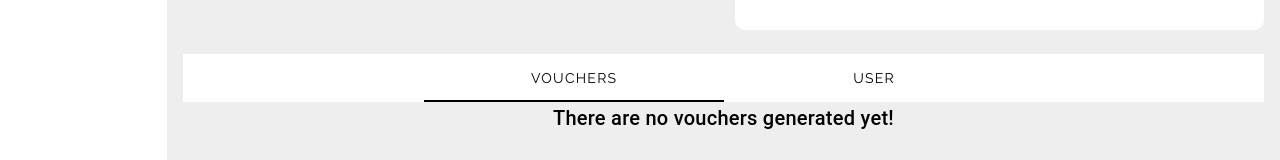
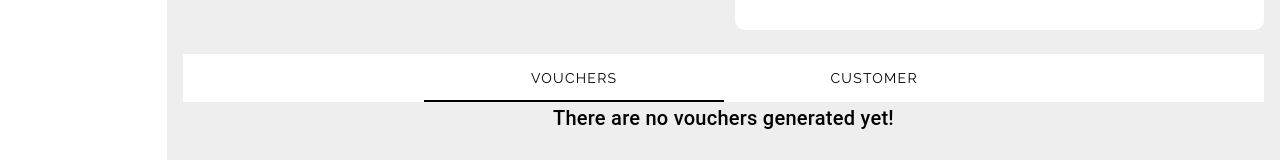
Before and after one commit to Fahmisutansyah/youClaim, a Vue app in the folder client/: page /campaigns/1 in a window 1280 px wide. Shown: the part 344-504 px from the top of the page. Built offline with nearby package versions, Linux system fonts and the light colour scheme; no server answers; sample sign-in values are in the browser's storage; what vue-sweetalert2 would draw is missing.

Commit message:
fix: fix wordinng for tab customer

```diff
--- a/client/src/views/CampaignDetail/CampaignDetail.vue
+++ b/client/src/views/CampaignDetail/CampaignDetail.vue
@@ -29,7 +29,7 @@
           Vouchers
         </v-tab>
         <v-tab value="two">
-          User
+          Customer
         </v-tab>
       </v-tabs>
       <v-window v-model="tab" v-if="voucherData.length > 0">
```
